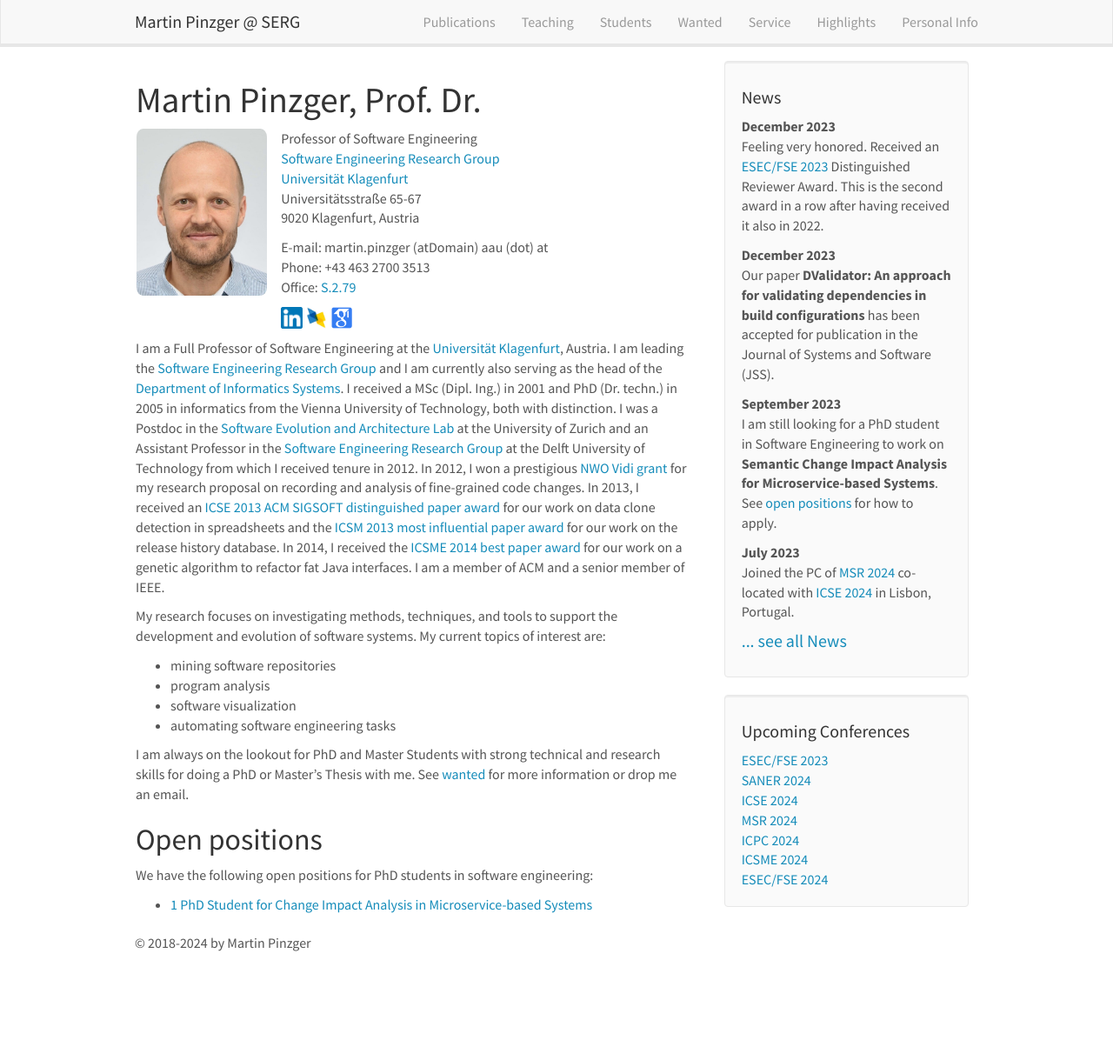
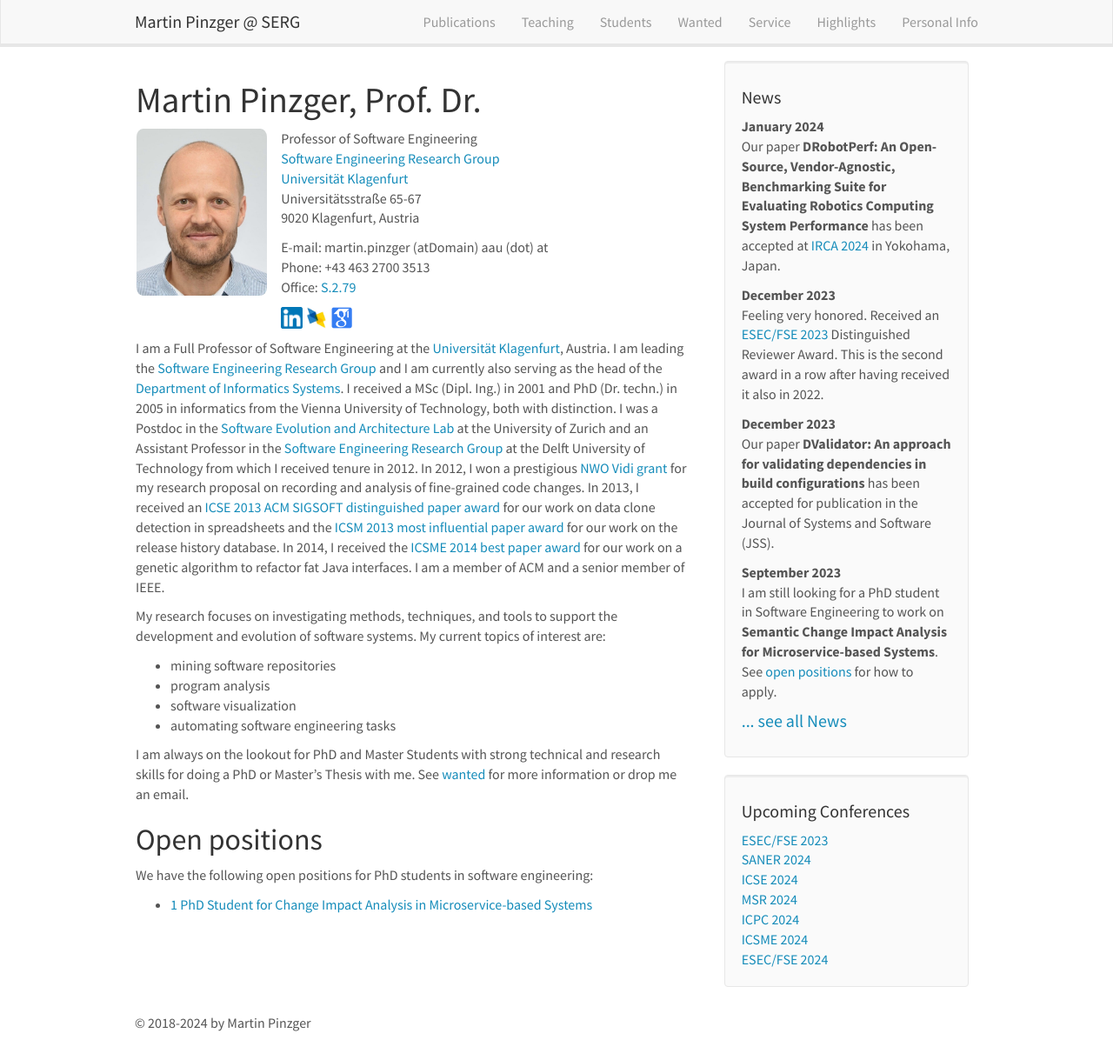
Before and after one commit to pinzger/pinzger.github.io, a Jekyll site: the page built from _pages/home.md, in a window 1280 px wide and 1219 px high. Shown: the whole window at 87% size. Built offline with Jekyll 4.4.1, drawn with Linux system fonts in a browser that asks for light colours; nearby versions of some CDN libraries.

Commit message:
updated news

```diff
--- a/_data/news.yml
+++ b/_data/news.yml
@@ -1,3 +1,6 @@
+- date: <strong>January 2024</strong>
+  headline: "Our paper <strong>DRobotPerf: An Open-Source, Vendor-Agnostic, Benchmarking Suite for Evaluating Robotics Computing System Performance</strong> has been accepted at <a href=\"https://2024.ieee-icra.org/\">IRCA 2024</a> in Yokohama, Japan."
+
 - date: <strong>December 2023</strong>
   headline: "Feeling very honored. Received an <a href=\"https://2023.esec-fse.org/\">ESEC/FSE 2023</a> Distinguished Reviewer Award. This  is the second award in a row after having received it also in 2022."
 
```
